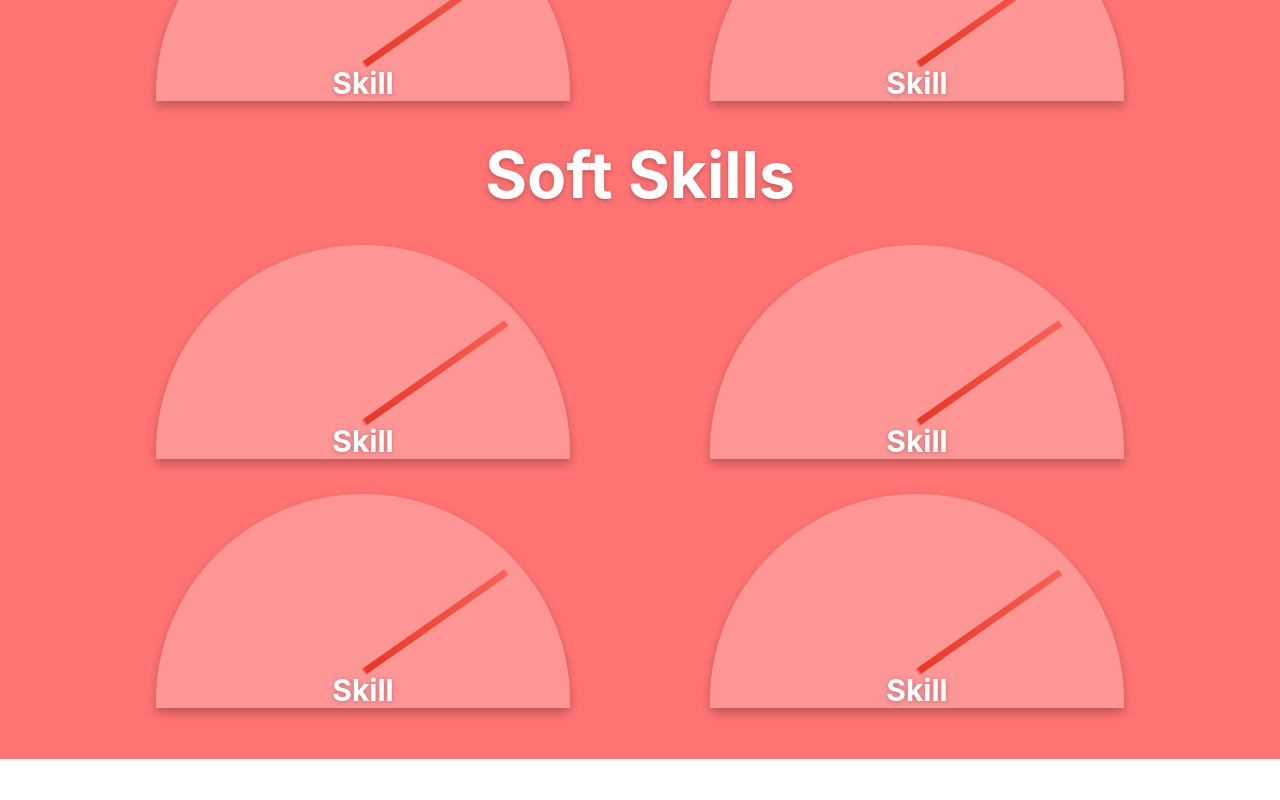
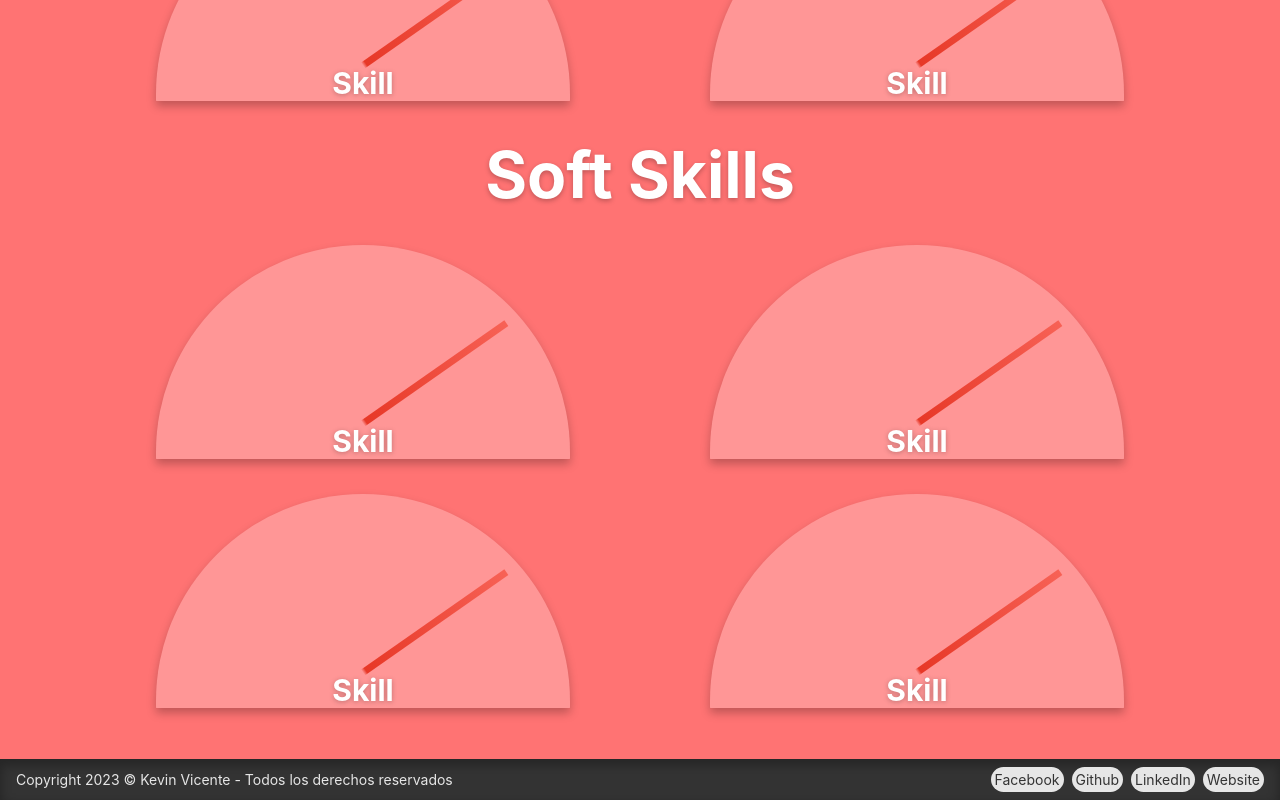
Before and after one commit to k3v53/arg-prog-front, an Angular app: page / in a window 1280 px wide. Shown: the part 4194-4994 px from the top of the page. Before the commit the page ends 4953 px from the top, so only its background shows below. Built offline with nearby package versions, Linux system fonts and the light colour scheme.

Commit message:
Created simple footer

```diff
--- a/src/app/app.component.html
+++ b/src/app/app.component.html
@@ -3,3 +3,4 @@
 <app-experience></app-experience>
 <app-education></app-education>
 <app-skills></app-skills>
+<app-footer></app-footer>
--- a/src/app/app.module.ts
+++ b/src/app/app.module.ts
@@ -12,6 +12,7 @@ import { LandingComponent } from './components/landing/landing.component';
 import { SkillsComponent } from './components/skills/skills.component';
 import { SkillsEntryComponent } from './components/skills/skills-entry/skills-entry.component';
 import { LanguageEntryComponent } from './components/skills/language-entry/language-entry.component';
+import { FooterComponent } from './components/footer/footer.component';
 
 @NgModule({
   declarations: [
@@ -25,6 +26,7 @@ import { LanguageEntryComponent } from './components/skills/language-entry/langu
     SkillsComponent,
     SkillsEntryComponent,
     LanguageEntryComponent,
+    FooterComponent,
   ],
   imports: [BrowserModule, FontAwesomeModule],
   providers: [],
--- /dev/null
+++ b/src/app/components/footer/footer.component.css
@@ -0,0 +1,37 @@
+footer {
+  display: flex;
+  flex-wrap: wrap;
+  justify-content: space-between;
+  align-items: baseline;
+  background-color: var(--dark-neutral-swatch);
+  margin: 0;
+  min-height: 2vh;
+  padding: .5rem 1rem;
+  box-shadow: inset 0 5px 10px 2px rgba(0, 0, 0, 0.25);
+}
+
+p {
+  color: var(--neutral-swatch);
+  margin: 0;
+}
+
+.social {
+  display: flex;
+  flex-wrap: wrap;
+  gap: .5rem;
+}
+
+.social a {
+  border-radius: 1rem;
+  background-color: var(--neutral-swatch);
+  padding: .25rem;
+  color: var(--dark-neutral-swatch);
+  text-decoration: none;
+  transition: all 250ms ease;
+}
+
+.social>a:hover {
+  scale: 1.15;
+  box-shadow: 0 0 15px 2px white;
+  transform: translateY(-3px);
+}
--- /dev/null
+++ b/src/app/components/footer/footer.component.html
@@ -0,0 +1,9 @@
+<footer>
+    <p>Copyright 2023 © Kevin Vicente - Todos los derechos reservados</p>
+  <div class="social">
+    <a href="">Facebook</a>
+    <a href="">Github</a>
+    <a href="">LinkedIn</a>
+    <a href="">Website</a>
+  </div>
+</footer>
```
Also changed, not shown: src/app/components/footer/footer.component.ts (added, +10 -0 lines), 1 other file (tests, documents, lock files or other folders).
